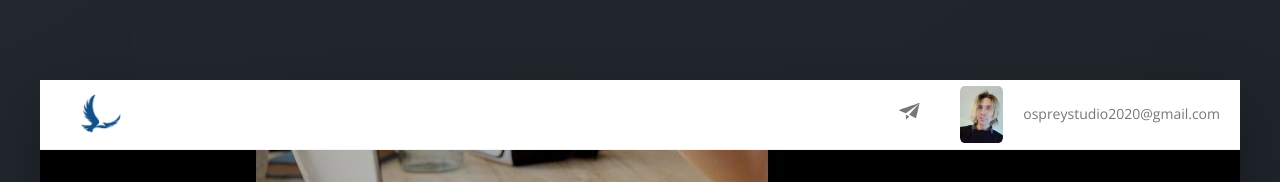
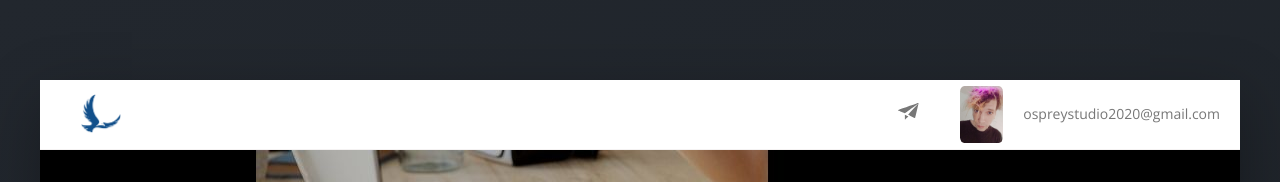
Before and after one commit to ospreystudio/ospreystudio, a plain HTML site: page index.html in a window 1280 px wide. Shown: the top 182 px of the page. Drawn offline with nearby package versions, Linux system fonts and the light colour scheme.

Commit message:
Update index.html

```diff
--- a/index.html
+++ b/index.html
@@ -24,7 +24,7 @@
                 </div>
 
                 <div class="user-nav__user">
-                    <img src="img/user.jpg" alt="User photo" class="user-nav__user-photo">
+                    <img src="img/RFZ8AbDyzT8.jpg" alt="User photo" class="user-nav__user-photo">
                     <span class="user-nav__user-name">ospreystudio2020@gmail.com</span>
                 </div>
             </nav>
```
